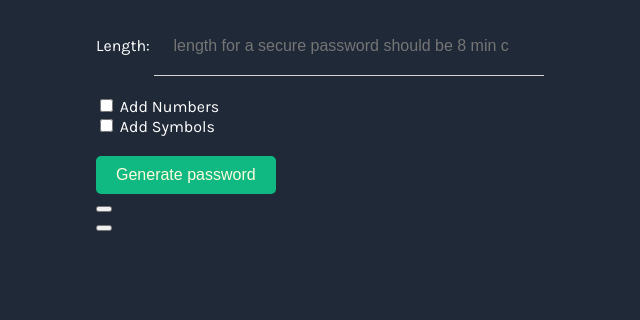
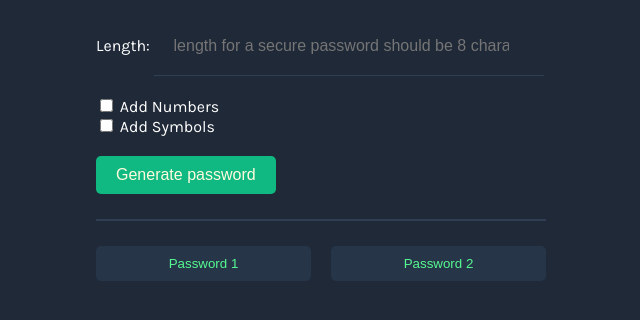
Before and after one commit to alomf/PasswordGenerator, a website built with Vite: page index.html in a window 1280 px wide. Shown: the part 214-534 px from the top of the page, without its empty margins (319-959 px from the left). Built offline with nearby package versions, Linux system fonts and the light colour scheme.

Commit message:
updated index and styling

```diff
--- a/index.css
+++ b/index.css
@@ -37,7 +37,7 @@ p {
     color: #FFFFFF;
     background-color: #1F2937;
     border: none;
-    border-bottom: 1px solid #D5D4D8;
+    border-bottom: 1px solid #2F3E53;
     outline: none;
 }
 
@@ -50,6 +50,28 @@ p {
     padding: 10px 20px;
     border: none;
     border-radius: 5px;
-    cursor: pointer;
 
 }
+hr {
+    border: 1px solid #2F3E53;
+    margin: 25px 0;
+}
+
+.password-container {
+    display: flex;
+    width: auto;
+}
+
+.copy-btn {
+    width: 215px;
+    margin: 0 20px 0 0;
+    padding: 10px 20px;
+    border: none;
+    border-radius: 5px;
+    background-color: #273549;
+    color: #55F991;
+}
+
+.btn {
+    background: #273549;
+}
--- a/index.html
+++ b/index.html
@@ -18,8 +18,8 @@
             <p>Never use an insecure password again.</p>
 
             <!-- PASSWORD LENGTH -->
-            <label for="password-length">Length: </label>
-            <input id="password-length" type="number" min="8" placeholder="length for a secure password should be 8 min characters">
+            <label for="password-length">Length:</label>
+            <input id="password-length" type="number" min="8" placeholder="length for a secure password should be 8 characters min">
 
             <!-- TOGGLE NUMBERS -->
             <div class="toggle">
@@ -42,15 +42,17 @@
             <!-- GENERATE PASSWORD BUTTON -->
             <button id="generate-btn">Generate password</button>
 
+            <hr>
+
             <!-- PASSWORDS ONE AND TWO -->
-            <div class="passwords">
+            <div class="password-container">
                 <div class="first-password">
                     <div class="password" id="first-password"></div>
-                    <button></button>
+                    <button class="copy-btn" id="copy-btn-1">Password 1</button>
                 </div>
                 <div class="second-password">
                     <div class="password" id="second-password"></div>
-                    <button></button>
+                    <button class="copy-btn" id="copy-btn-2">Password 2</button>
                 </div>
             </div>
         </div>
```
